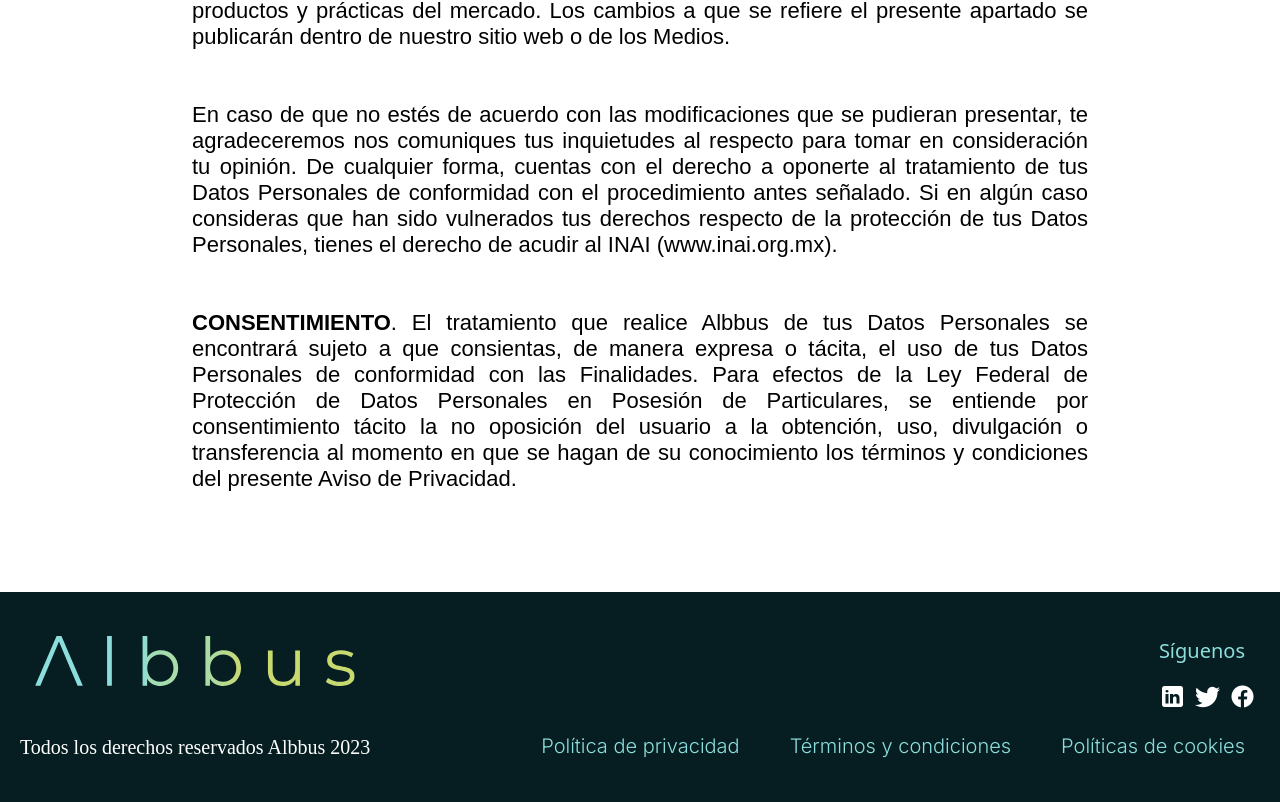
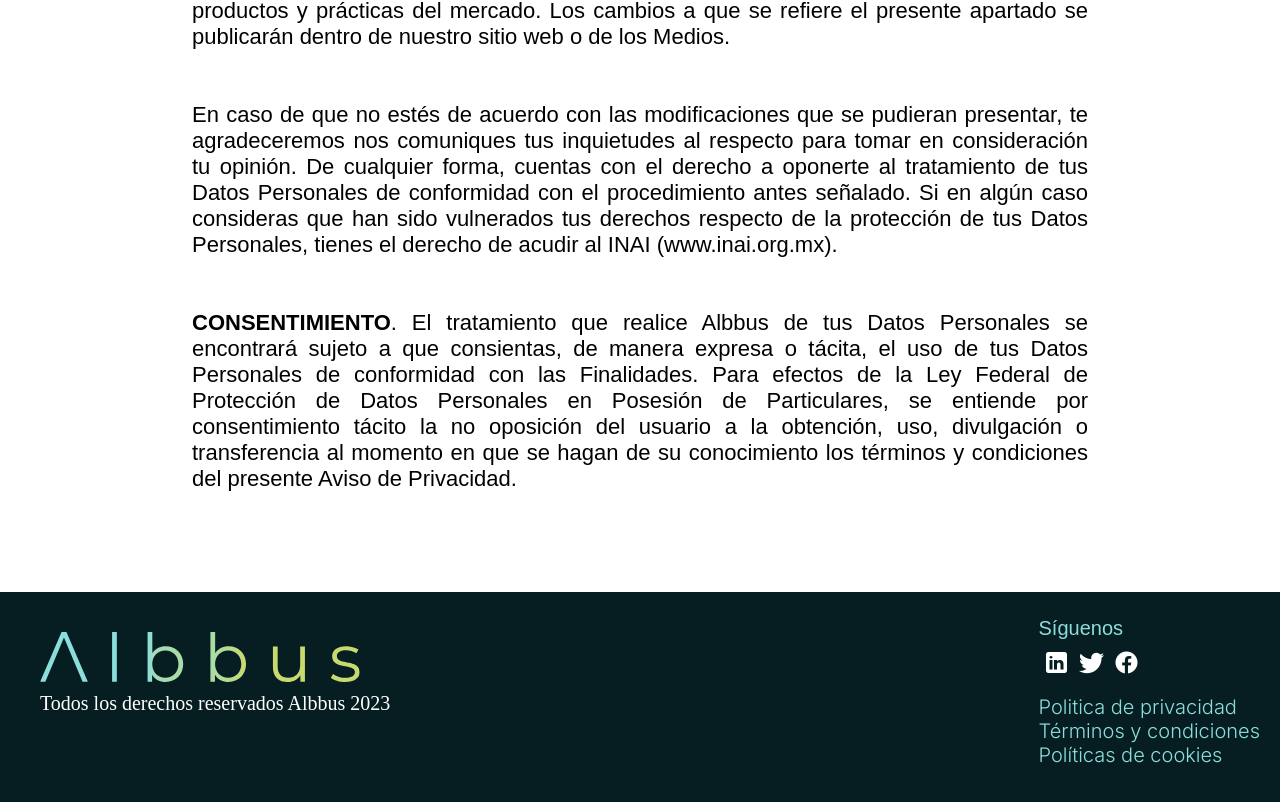
Before and after one commit to Pixabyte-Corporation/albbus-website, a Next.js app: page /aviso-privacidad in a window 1280 px wide. Shown: the part 4350-5152 px from the top of the page. Built offline with nearby package versions, Linux system fonts and the light colour scheme.

Commit message:
Footer responsive

```diff
--- a/src/components/footer/Footer.module.scss
+++ b/src/components/footer/Footer.module.scss
@@ -3,39 +3,38 @@
   color: #8CDEDC;
   display: flex;
   justify-content: space-between;
-    align-items: center;
+  align-items: flex-start;
   padding: 20px;
   height: 170px;
   font-size: 20px;
 
   .leftsection {
     display: flex;
-      align-items: center;
+    align-items: flex-start;
     flex-direction: column;
+    margin: 20px;
 
     .logo {
       width: 320px;
       height: 50px;
+      margin-bottom: 10px;
     }
 
     .rights {
-        margin-top: 50px;
       color: #ffffff;
     }
   }
 
   .rightsection {
     .follow {
-        margin: 15px;
-        text-align: right;
-        font-family: system-ui, -apple-system, BlinkMacSystemFont, 'Segoe UI', Roboto, Oxygen, Ubuntu, Cantarell, 'Open Sans', 'Helvetica Neue', sans-serif;
+      margin: 5px 0;
+      font-family: Arial, Helvetica, sans-serif;
     }
 
     .socialicons {
       display: flex;
       flex-direction: row;
-        justify-content: flex-end;
-
+      justify-content: flex-start;
 
       .icon {
         margin: 5px;
@@ -47,14 +46,31 @@
 
   .linkssection {
     display: flex;
-      margin: 15px;
+    flex-direction: column;
+    align-items: flex-start;
+    margin-top: 10px;
 
-      p {
+    .linksfooter {
       font-family: 'Inter', sans-serif;
-        size: 20px;
-        margin-left: 50px;
-        margin-bottom: 0;
+      font-size: 20px;
+      margin: 5px 0;
       color: #8CDEDC;
+      text-decoration: none;
+    }
+  }
+
+  /* Estilos para pantallas más pequeñas (máximo 768px) */
+  @media screen and (max-width: 768px) {
+    flex-direction: column;
+    height: auto;
+
+    .leftsection {
+      align-items: center;
+      margin-bottom: 10px;
+    }
+
+    .rightsection {
+      text-align: center;
     }
   }
 }
--- a/src/components/footer/index.jsx
+++ b/src/components/footer/index.jsx
@@ -1,3 +1,4 @@
+// index.jsx
 import React from "react";
 import "../../app/globals.scss";
 import style from "./Footer.module.scss";
@@ -28,9 +29,21 @@ export default function Footer() {
           </a>
         </div>
         <div className={style.linkssection}>
-            <p>Política de privacidad</p>
-            <p>Términos y condiciones</p>
-            <p>Políticas de cookies</p>
+          <p>
+            <a href="/aviso-privacidad" className={style.linksfooter}>
+              Politica de privacidad
+            </a>
+          </p>
+          <p>
+            <a href="/terminos-condiciones" className={style.linksfooter}>
+              Términos y condiciones
+            </a>
+          </p>
+          <p>
+            <a href="#" className={style.linksfooter}>
+              Políticas de cookies
+            </a>
+          </p>
         </div>
       </div>
     </footer>
```
Lines whose indentation alone changed are shown as unchanged.
